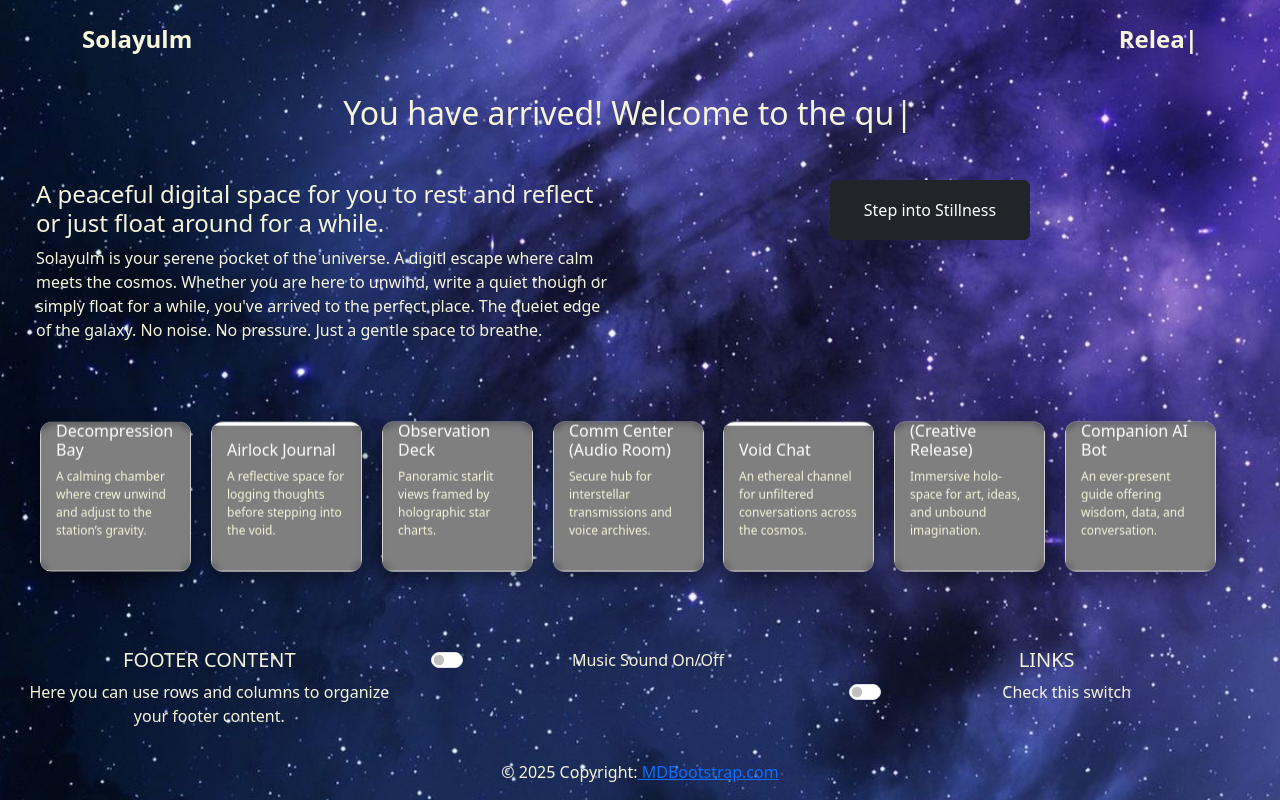
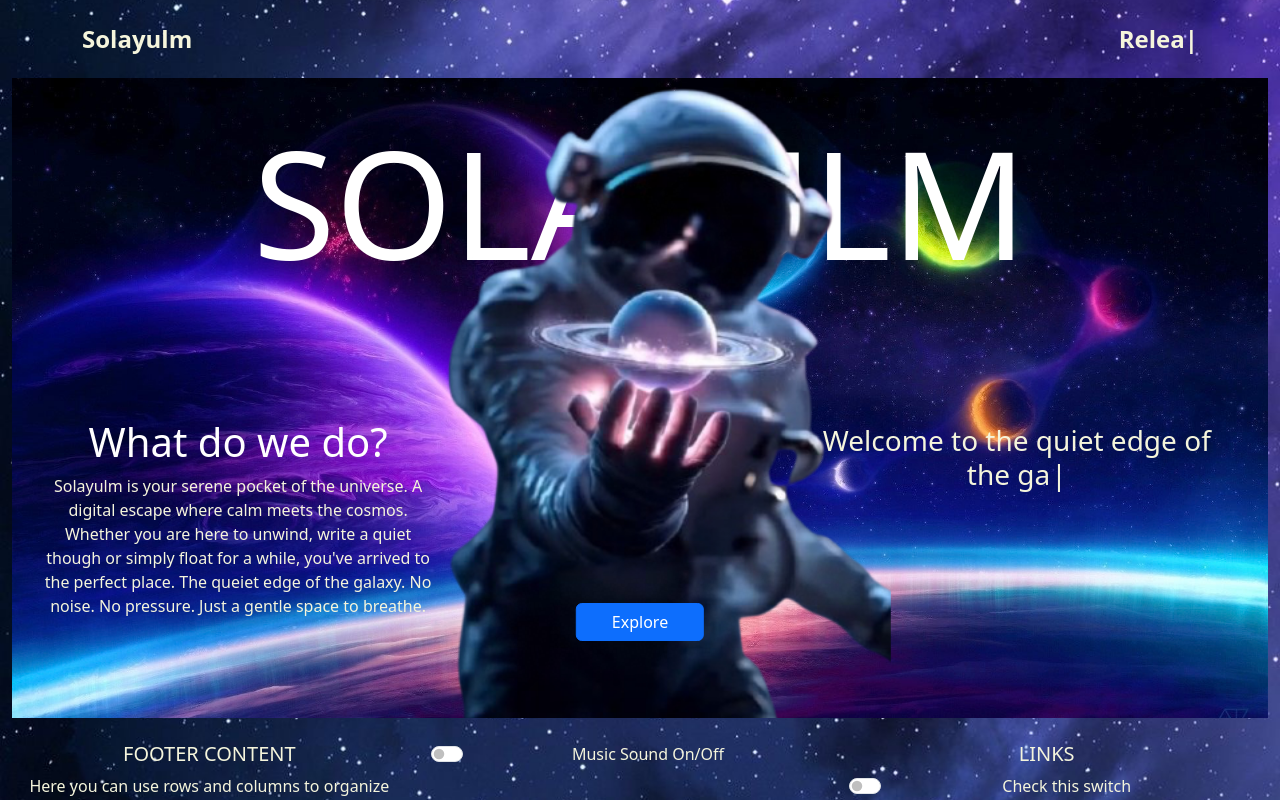
Before and after one commit to DanilleH22/solayulm, a React (Vite) app in the folder solayulm/: page / in a window 1280 px wide. Built offline with nearby package versions, Linux system fonts and the light colour scheme.

Commit message:
Remove he=omepage and craete and add new 1st row

```diff
--- a/solayulm/src/pages/homepage/Homepage.jsx
+++ b/solayulm/src/pages/homepage/Homepage.jsx
@@ -3,76 +3,49 @@ import { Container, Row, Col, Button } from 'react-bootstrap';
 import 'bootstrap/dist/css/bootstrap.min.css';
 import SpaceCard from '../../components/SpaceCard.jsx';
 import Typewriter from 'typewriter-effect';
-
+import styles from '../../styles/Homepage.module.css'
+import s1 from '../../assets/images/s1.jpg';
+import s2 from '../../assets/images/s2.PNG';
 
 
 const Homepage = () => {
   return (
-    <Container fluid className="d-flex flex-column">
-      <Row className="justify-content-start p-3">
-        <Col className="text-center">
-          <h2>
-          <Typewriter
+    <Container fluid>
+  <div className={styles.imgTextWrapper}>
+    <img
+      src={s1}
+      alt="space"
+      className={styles.bgImage}
+    />
+    <div className={styles.overlayText}>
+      <h1>What do we do?</h1>
+      <p>Solayulm is your serene pocket of the universe. A digital escape where calm meets the cosmos. Whether you are here to unwind, write a quiet though or simply float for a while, you've arrived to the perfect place. The queiet edge of the galaxy. No noise. No pressure. Just a gentle space to breathe.</p>
+
+    </div>
+    <div className={styles.TextTop}>
+      <h1 style={{fontSize: '150px'}}>SOLAYULM</h1>
+    </div>
+
+    <img
+      src={s2}
+      alt="space"
+      className={styles.bgImage2}
+    />
+    <div className={styles.TextBottom}>
+      <h3><Typewriter
   options={{
-    strings: ['You have arrived! Welcome to the quiet edge of the galaxy.'],
+    strings: ['Welcome to the quiet edge of the galaxy.'],
     autoStart: true,
     loop: true,
   }}
-/>
-</h2>
+/></h3>
+    </div>
+    <div className={styles.exploreButton}>
+      <Button>Explore</Button>
+    </div>
+  </div>
+</Container>
 
-        </Col>
-      </Row>
-      <Row className="justify-content-end p-4" style = {{display: "flex", flexWrap: "wrap" }}>
-        <Col className="text-right">
-          <h4>A peaceful digital space for you to rest and reflect or just float around for a while.</h4>
-          <p>Solayulm is your serene pocket of the universe. A digitl escape where calm meets the cosmos. Whether you are here to unwind, write a quiet though or simply float for a while, you've arrived to the perfect place. The queiet edge of the galaxy. No noise. No pressure. Just a gentle space to breathe.</p>
-        </Col>
-        <Col className="text-left d-flex justify-content-center">
-        <Button variant="dark" style={{ width: "200px", height: "60px" }} >Step into Stillness</Button>
-        </Col>
-      </Row>
-      <Row>
-      <div style={{ display: "flex", gap: "20px", padding: "40px"}}>
-      <SpaceCard
-        title="Decompression Bay"
-        description="A calming chamber where crew unwind and adjust to the station’s gravity."
-
-      />
-      <SpaceCard
-        title="Airlock Journal"
-        description="A reflective space for logging thoughts before stepping into the void."
-
-      />
-      <SpaceCard
-        title="Observation Deck"
-        description="Panoramic starlit views framed by holographic star charts."
-
-      />
-      <SpaceCard
-        title="Comm Center (Audio Room)"
-        description="Secure hub for interstellar transmissions and voice archives."
-
-      />
-      <SpaceCard
-        title="Void Chat"
-        description="An ethereal channel for unfiltered conversations across the cosmos."
-
-      />
-      <SpaceCard
-        title="Holo Room (Creative Release)"
-        description="Immersive holo-space for art, ideas, and unbound imagination."
-
-      />
-      <SpaceCard
-        title="Cosmic Companion AI Bot"
-        description="An ever-present guide offering wisdom, data, and conversation."
-
-      />
-
-    </div>
-      </Row>
-    </Container>
   );
 };
 
```
